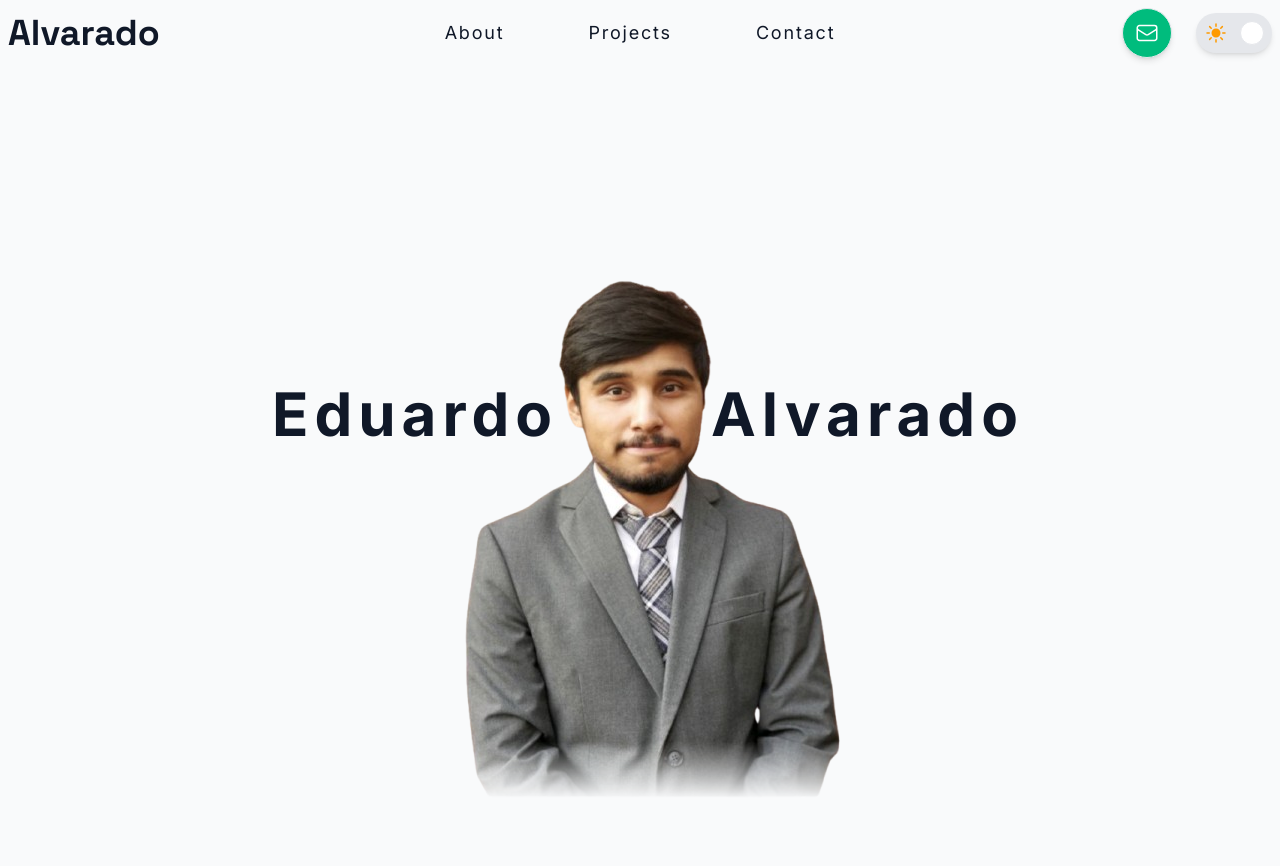
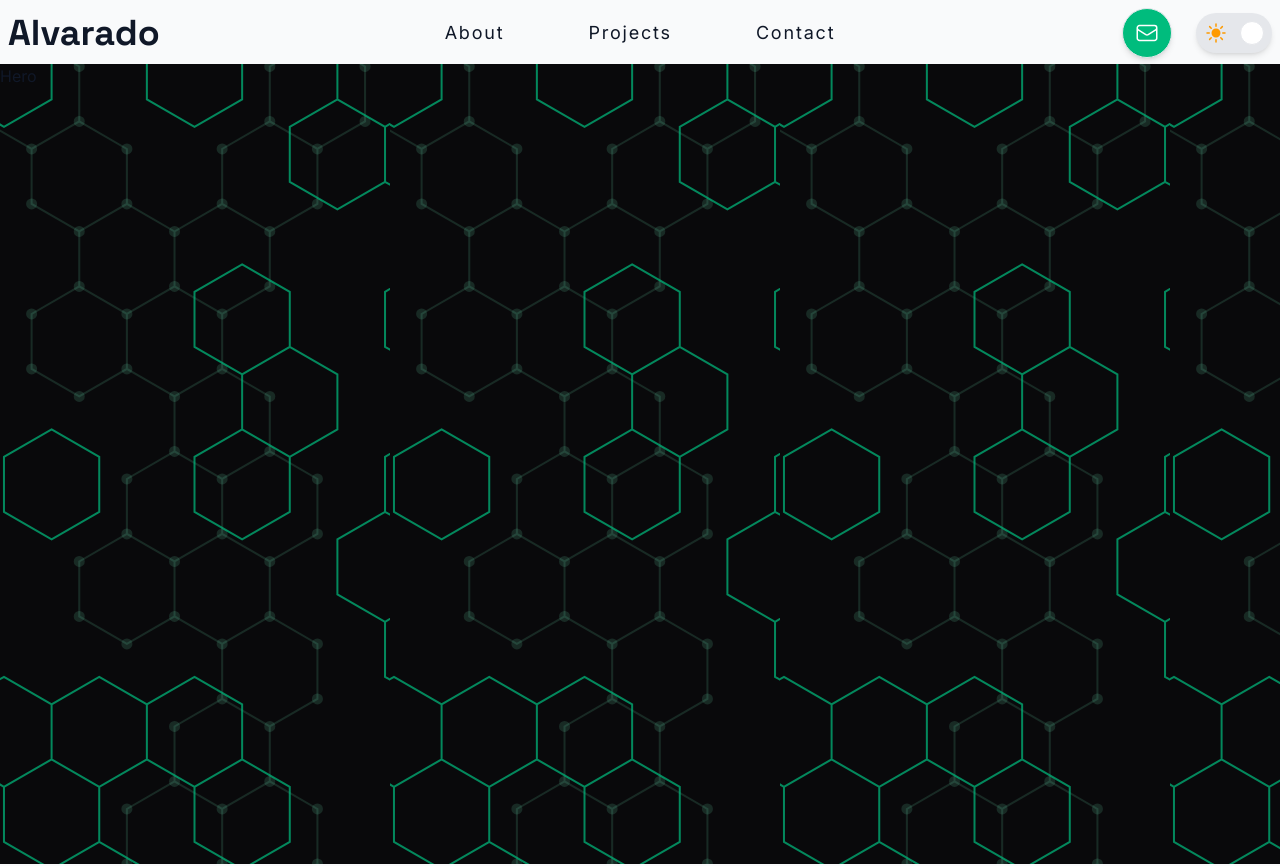
Before and after one commit to ealvara6/devfolio, a React (Vite) app: page / in a window 1280 px wide. Shown: the top 866 px of the page. Built offline with nearby package versions, Linux system fonts and the light colour scheme.

Commit message:
feat(hero): add background image

```diff
--- a/src/components/sections/Sections.tsx
+++ b/src/components/sections/Sections.tsx
@@ -1,10 +1,12 @@
 import { About } from './about/About';
 import { Contact } from './contact/Contact';
+import { Hero } from './hero/Hero';
 import { Projects } from './projects/Projects';
 
 export const Sections = () => {
   return (
-    <main className="pt-16">
+    <main className="pb-16">
+      <Hero />
       <About />
       <Projects />
       <Contact />
--- /dev/null
+++ b/src/components/sections/hero/Hero.tsx
@@ -0,0 +1,7 @@
+export const Hero = () => {
+  return (
+    <div className="min-h-screen w-full bg-[url('../assets/Hexagon.svg')]">
+      Hero
+    </div>
+  );
+};
```
Also changed, not shown: src/assets/Hexagon.svg (added).
